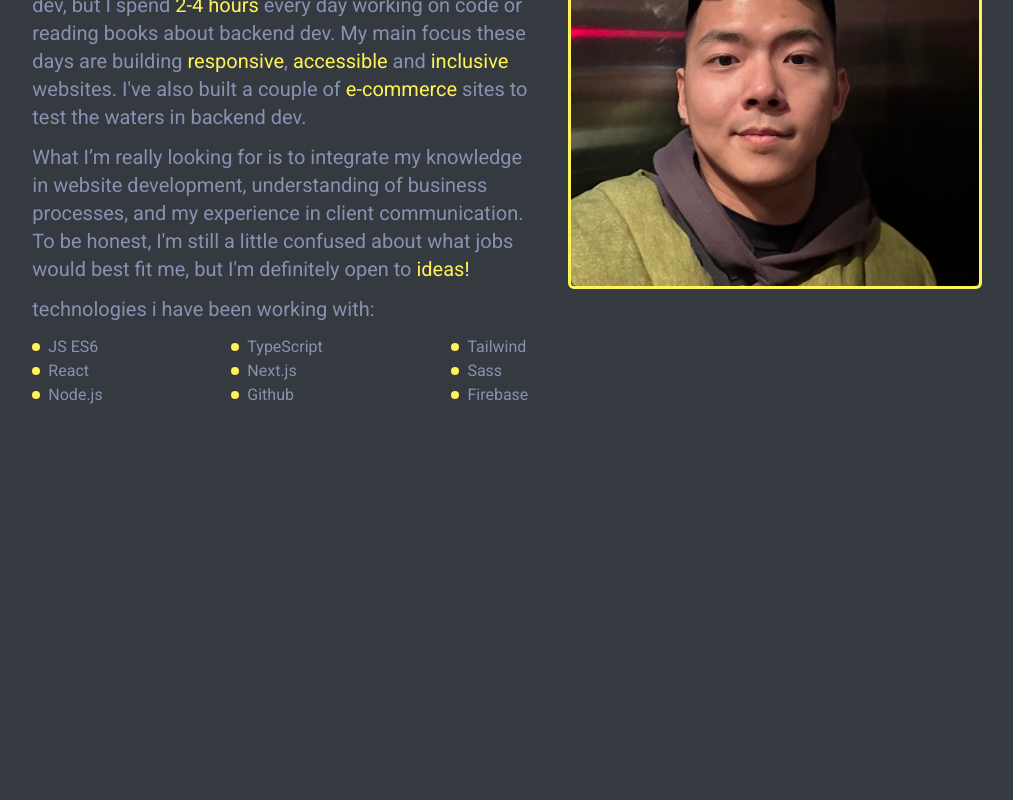
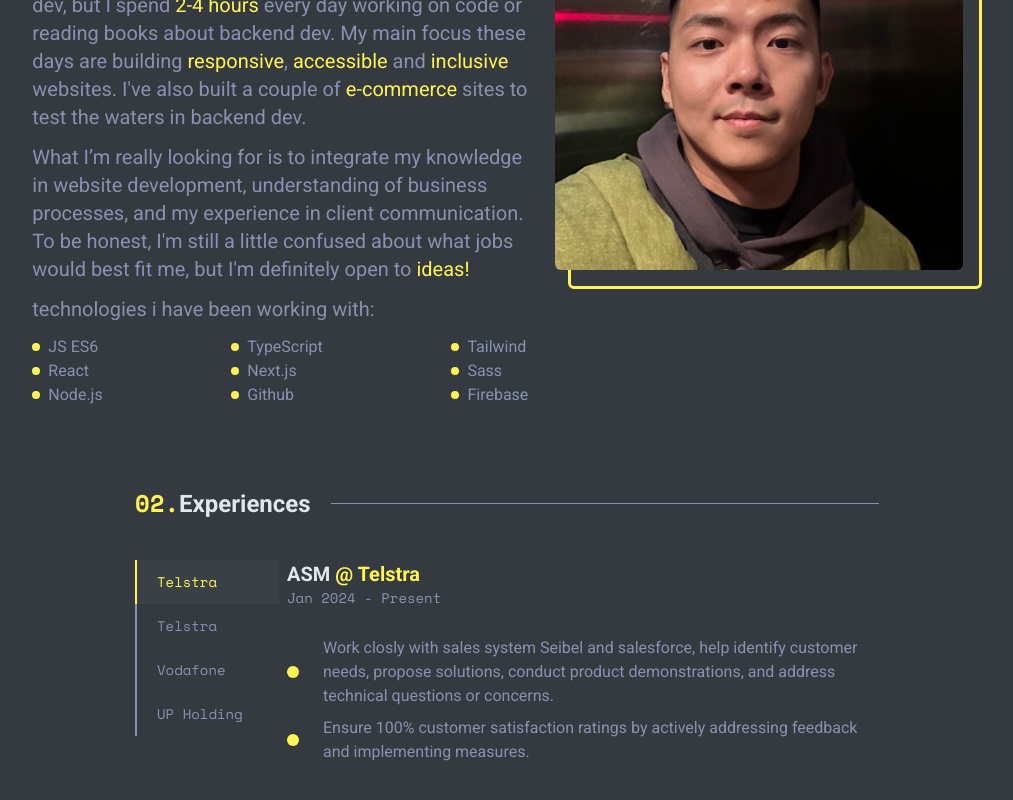
Before and after one commit to Iwinyyu/portfolio, a Next.js app: page / in a window 1280 px wide. Shown: the part 1158-1958 px from the top of the page, without its empty margins (133-1146 px from the left). Built offline with nearby package versions, Linux system fonts and the light colour scheme.

Commit message:
added about and experience

```diff
--- a/src/app/Sidebar.js
+++ b/src/app/Sidebar.js
@@ -3,19 +3,17 @@ import { Fragment, useState } from "react";
 import { RiMenu3Fill, RiArrowRightDoubleFill } from "react-icons/ri";
 import Links from "./Links";
 
-export default function Sidebar() {
+export default function Sidebar(props) {
   const [SideNav, SetSideNav] = useState(false);
 
   function handleanimation() {
-    let cord = window.scrollY
+    let cord = window.scrollY;
     if (SideNav === false) {
       document.body.style.position = "fixed";
-      document.body.style.padding = "20px";
       document.body.style.top = `-${cord}px`;
     } else {
       const scrollY = document.body.style.top;
       document.body.style.position = "";
-      document.body.style.padding = "";
       document.body.style.top = "";
       window.scrollTo(0, parseInt(scrollY || "0") * -1);
     }
@@ -23,7 +21,7 @@ export default function Sidebar() {
   }
 
   return (
-    <div>
+    <Fragment>
       <button
         onClick={handleanimation}
         className="transition duration-200 relative size-11 active:rotate-180 active:scale-50 z-30 sm:hidden"
@@ -44,10 +42,10 @@ export default function Sidebar() {
           SideNav ? "-translate-x-full" : ""
         } sm:hidden`}
       >
-        <div className="absolute top-0 right-0 bottom-0 bg-darken-color w-4/6 z-20 h-screen flex justify-center items-center">
+        <div className="absolute top-0 right-0 bottom-0 bg-darken-color w-4/6 h-screen flex justify-center items-center">
           <Links direction={"vertical"} />
         </div>
       </div>
-    </div>
+    </Fragment>
   );
 }
--- a/src/app/about.js
+++ b/src/app/about.js
@@ -42,7 +42,7 @@ export default function About() {
           </p>
           <p>technologies i have been working with:</p>
         </span>
-        <table className="text-secondary-color w-3/5 sm:w-full">
+        <table className="text-secondary-color w-3/5 md:w-full">
           <tbody className="flex justify-between">
             <tr>
               <td className="flex items-center">
--- /dev/null
+++ b/src/app/experiences.js
@@ -0,0 +1,125 @@
+"use client";
+
+import { useState } from "react";
+
+const experiences = [
+  {
+    id: 0,
+    company: "Telstra",
+    job: "ASM",
+    monthStart: "Jan 2024 - Present",
+    descriptions: [
+      "Work closly with sales system Seibel and salesforce, help identify customer needs, propose solutions, conduct product demonstrations, and address technical questions or concerns.",
+      "Ensure 100% customer satisfaction ratings by actively addressing feedback and implementing measures.",
+    ],
+  },
+  {
+    id: 1,
+    company: "Telstra",
+    job: "Sales Representative",
+    monthStart: "Jul 2023 - Jan 2024",
+    descriptions: [
+      "Drive sales successfully while strictly adhering to compliance standards.",
+      "Overachieved own target 80% of the months.",
+      "Exceeded Monthly target by 10% on average (due to policy, 10% is the maximum).",
+      "Outperformed all other colleagues while achieving best performer two months in a row.",
+      "Delivered sales in high compliance regards in preventing company image and claw backs.",
+    ],
+  },
+  {
+    id: 2,
+    company: "Vodafone",
+    job: "Sales Representative",
+    monthStart: "Jul 2022 - Jul 2023",
+    descriptions: [
+      "Ensure 100% customer satisfaction ratings by actively addressing feedback and implementing measures.",
+      "Drive sales successfully while strictly adhering to compliance standards.",
+      "Overachieved own target 80% of the months.",
+      "Exceeded Monthly target by 10% on average (due to policy, 10% is the maximum).",
+      "Outperformed all other colleagues while achieving best performer two months in a row.",
+      "Delivered sales in high compliance regards in preventing company image and claw backs.",
+    ],
+  },
+  {
+    id: 3,
+    company: "UP Holding",
+    job: "Portfolio Manager Associate",
+    monthStart: "Jun 2020 - Apr 2021",
+
+    descriptions: [
+      "Received 5 stars on average communicating with investors.",
+      "Managed $750k worth of portfolio under supervision.",
+      "Delivered useful strategy models using Python in Jupyter Notebook.",
+    ],
+  },
+];
+
+export default function Experiences(props) {
+  const [ShowInfo, SetShowInfo] = useState(0);
+
+  function handleclick(index) {
+    SetShowInfo(index);
+  }
+
+  return (
+    <div className="w-full py-10 flex flex-col items-center justify-center gap-10 max-w-[1000px]">
+      <div className="flex items-center justify-center gap-5 w-full sm:w-3/4">
+        <div className="text-2xl text-sub-color font-bold whitespace-nowrap">
+          <span className="font-Space text-yellow-color ">02.</span>
+          Experiences
+        </div>
+        <div className="h-[1px] bg-secondary-color w-full"></div>
+      </div>
+      <div className="flex w-full sm:w-3/4">
+        <div className="font-Space text-sm relative flex flex-col [&>button]:transition [&>button]:duration-200 hover:[&>button]:bg-darken-color hover:[&>button]:text-yellow-color">
+          {experiences.map((e) => (
+            <button
+              onClick={() => handleclick(e.id)}
+              key={e.id}
+              className={`border-solid border-y-0 border-r-0 border-l-2 border-secondary-color text-secondary-color w-36 h-11 px-5 flex justify-start items-center ${
+                ShowInfo === e.id ? "text-yellow-color bg-darken-color" : ""
+              }`}
+            >
+              <span>{e.company}</span>
+            </button>
+          ))}
+          <div
+            className={`transition duration-500 w-[2px] h-11 bg-yellow-color absolute ${
+              ShowInfo === 3
+                ? "translate-y-[300%]"
+                : ShowInfo === 2
+                ? "translate-y-[200%]"
+                : ShowInfo === 1
+                ? "translate-y-[100%]"
+                : ""
+            }`}
+          ></div>
+        </div>
+        <div className="px-2">
+          {}
+          <div className="title flex flex-col pb-6">
+            <span className="text-sub-color text-xl font-semibold">
+              {`${experiences[ShowInfo].job}`}{" "}
+              <span className="text-yellow-color">{`@ ${experiences[ShowInfo].company}`}</span>{" "}
+            </span>
+            <span className="text-secondary-color text-sm font-Space">{`${experiences[ShowInfo].monthStart}`}</span>
+          </div>
+          <div className="description">
+            {experiences[ShowInfo].descriptions.map((e) =>
+              <p className="text-secondary-color flex items-center py-1">
+                <span className="bg-yellow-color rounded-full size-3 mr-6 shrink-0"></span>
+              {`${e}`}
+              </p>
+            )}
+            {/* <p className="text-secondary-color flex items-center">
+              <span className="bg-yellow-color rounded-full size-3 mr-6 shrink-0"></span>{" "}
+              Work closly with sales system Seibel and salesforce, help identify
+              customer needs, propose solutions, conduct product demonstrations,
+              and address technical questions or concerns.
+            </p> */}
+          </div>
+        </div>
+      </div>
+    </div>
+  );
+}
--- a/src/app/globals.css
+++ b/src/app/globals.css
@@ -45,8 +45,11 @@
 .logocontainer:hover > button > svg {
   animation-play-state: paused;
 }
+.img{
+  transform: translate(-1rem,-1rem);
+}
 .photo-container:hover > div > .img {
-  transform: translate(-1.5rem,-1.5rem);
+  transform: translate(-2rem,-2rem);
 }
 
 
--- a/src/app/layout.js
+++ b/src/app/layout.js
@@ -29,7 +29,6 @@ export default function RootLayout({ children }) {
       className={`${roboto.variable} ${space.variable} overflow-x-hidden font-Roboto`}
     >
       <body className="bg-dark-color w-full">
-        {/* <Firstload /> */}
         <Navbar />
         {children}
       </body>
--- a/src/app/navbar.js
+++ b/src/app/navbar.js
@@ -22,7 +22,7 @@ export default function Navbar() {
   });
   return (
     <header
-      className={` nav w-screen bg-navdark-color logo fixed flex left-0 right-0 top-0 items-center px-6 md:px-11 backdrop-blur-sm justify-between ${ShowNav}`}
+      className={`z-50 nav w-screen bg-navdark-color logo fixed flex left-0 right-0 top-0 items-center px-6 md:px-11 backdrop-blur-sm justify-between ${ShowNav}`}
     >
       <div>
         <Logo />
@@ -31,7 +31,7 @@ export default function Navbar() {
         <Links direction={"horizontal"} />
 
       </div>
-      <Sidebar />
+      <Sidebar SetShowNav={SetShowNav}/>
     </header>
   );
 }
--- a/src/app/page.js
+++ b/src/app/page.js
@@ -1,11 +1,13 @@
 import Heading from "./heading";
 import Contacts from "./contacts";
 import About from "./about";
+import Experiences from "./experiences";
 export default function Home() {
   return (
-    <main className="flex min-h-screen flex-col items-center justify-between px-8 lg:px-36 sm:px-24">
+    <main className="flex min-h-screen flex-col items-center justify-between px-8 lg:px-36 md:px-24">
       <Heading />
       <About />
+      <Experiences />
       <Contacts />
       <section className="w-screen h-screen"></section>
       <section className="size-screen"></section>
--- a/tailwind.config.js
+++ b/tailwind.config.js
@@ -18,6 +18,7 @@ module.exports = {
         'navdark-color':'rgba(52, 58, 64, 0.75)',
         'darken-color':'rgba(58, 66, 72, 0.9)',
         'yellow-color': 'rgb(255, 244, 85)',
+        'subyellow-color': 'rgba(255, 244, 85, 0.7)',
         'sub-color':'rgba(225, 232, 235, 1)',
         'secondary-color':'rgb(136, 146, 176)',
         'sub-color70':'rgba(225, 232, 235, 0.7)',
```
